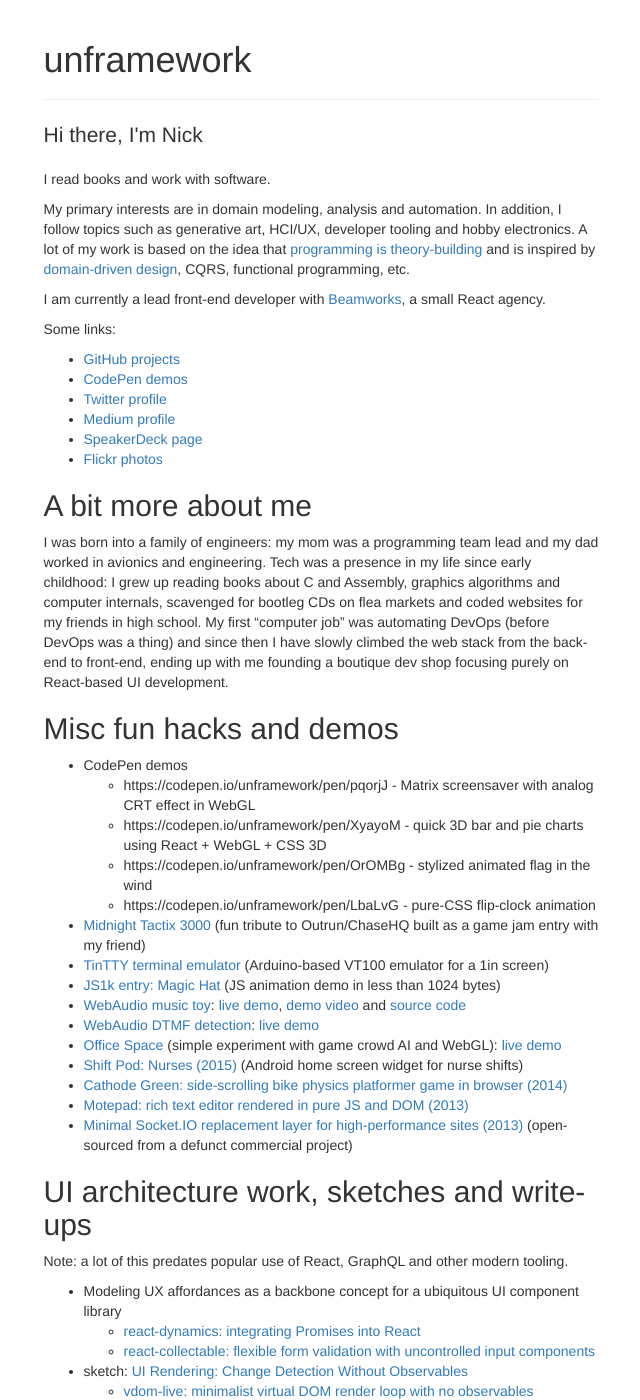
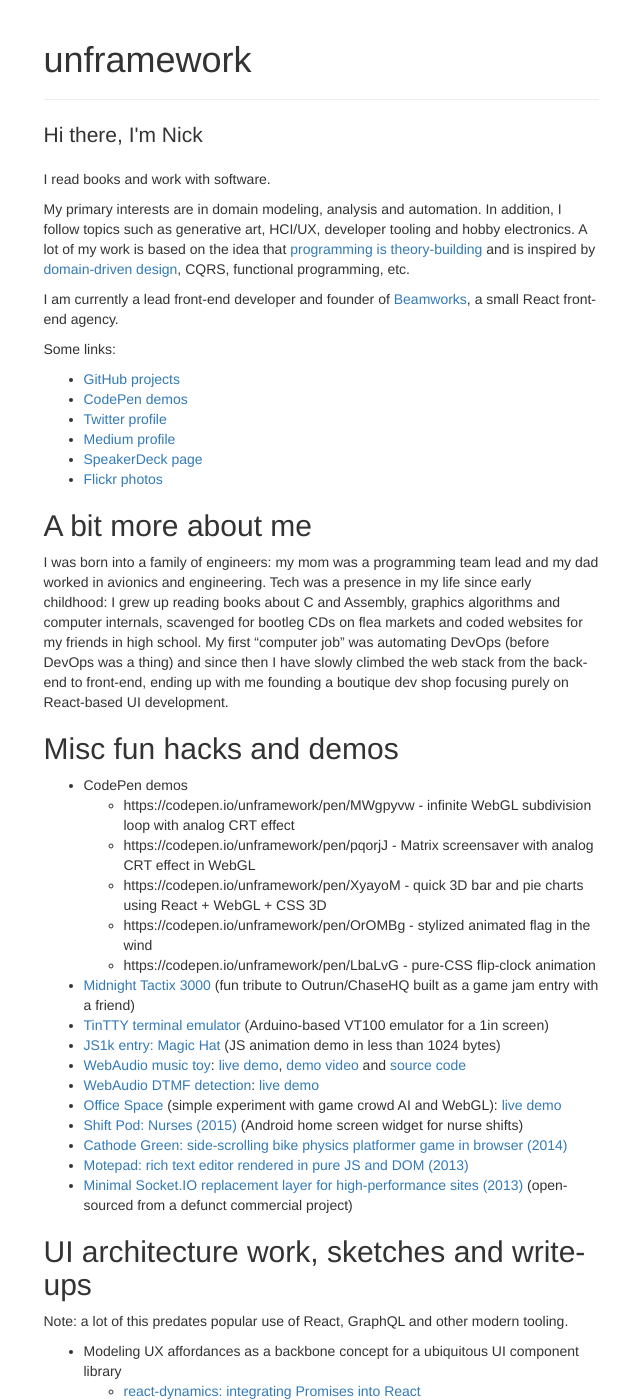
Before and after one commit to unframework/unframework-website, a Jekyll site: the page built from index.md, in a window 1280 px wide and 1400 px high. Shown: the whole window, without its empty margins (319-959 px from the left). Built offline with Jekyll 4.4.1, drawn with Linux system fonts in a browser that asks for light colours.

Commit message:
Copy tweaks, add another CodePen link

```diff
--- a/index.md
+++ b/index.md
@@ -7,7 +7,7 @@
 
 My primary interests are in domain modeling, analysis and automation. In addition, I follow topics such as generative art, HCI/UX, developer tooling and hobby electronics. A lot of my work is based on the idea that [programming is theory-building](http://www.dc.uba.ar/materias/plp/cursos/material/programmingAsTheoryBuilding) and is inspired by [domain-driven design](https://en.wikipedia.org/wiki/Domain-driven_design), CQRS, functional programming, etc.
 
-I am currently a lead front-end developer with [Beamworks](https://beamworks.io), a small React agency.
+I am currently a lead front-end developer and founder of [Beamworks](https://beamworks.io), a small React front-end agency.
 
 Some links:
 
@@ -25,11 +25,12 @@
 ## Misc fun hacks and demos
 
 * CodePen demos
+    * https://codepen.io/unframework/pen/MWgpyvw - infinite WebGL subdivision loop with analog CRT effect
     * https://codepen.io/unframework/pen/pqorjJ - Matrix screensaver with analog CRT effect in WebGL
     * https://codepen.io/unframework/pen/XyayoM - quick 3D bar and pie charts using React + WebGL + CSS 3D
     * https://codepen.io/unframework/pen/OrOMBg - stylized animated flag in the wind
     * https://codepen.io/unframework/pen/LbaLvG - pure-CSS flip-clock animation
-* [Midnight Tactix 3000](https://twitter.com/atesgoral/status/993972666540417024) (fun tribute to Outrun/ChaseHQ built as a game jam entry with my friend)
+* [Midnight Tactix 3000](https://twitter.com/atesgoral/status/993972666540417024) (fun tribute to Outrun/ChaseHQ built as a game jam entry with a friend)
 * [TinTTY terminal emulator](https://hackaday.io/project/27359-tiny-wearable-8-bit-vt100-console) (Arduino-based VT100 emulator for a 1in screen)
 * [JS1k entry: Magic Hat](http://js1k.com/2017-magic/demo/2827) (JS animation demo in less than 1024 bytes)
 * [WebAudio music toy](/webaudio-music-toy): [live demo](http://unframework.github.io/eltrn/), [demo video](https://www.youtube.com/watch?v=uZM0nfuLfxM) and [source code](https://github.com/unframework/eltrn)
```
